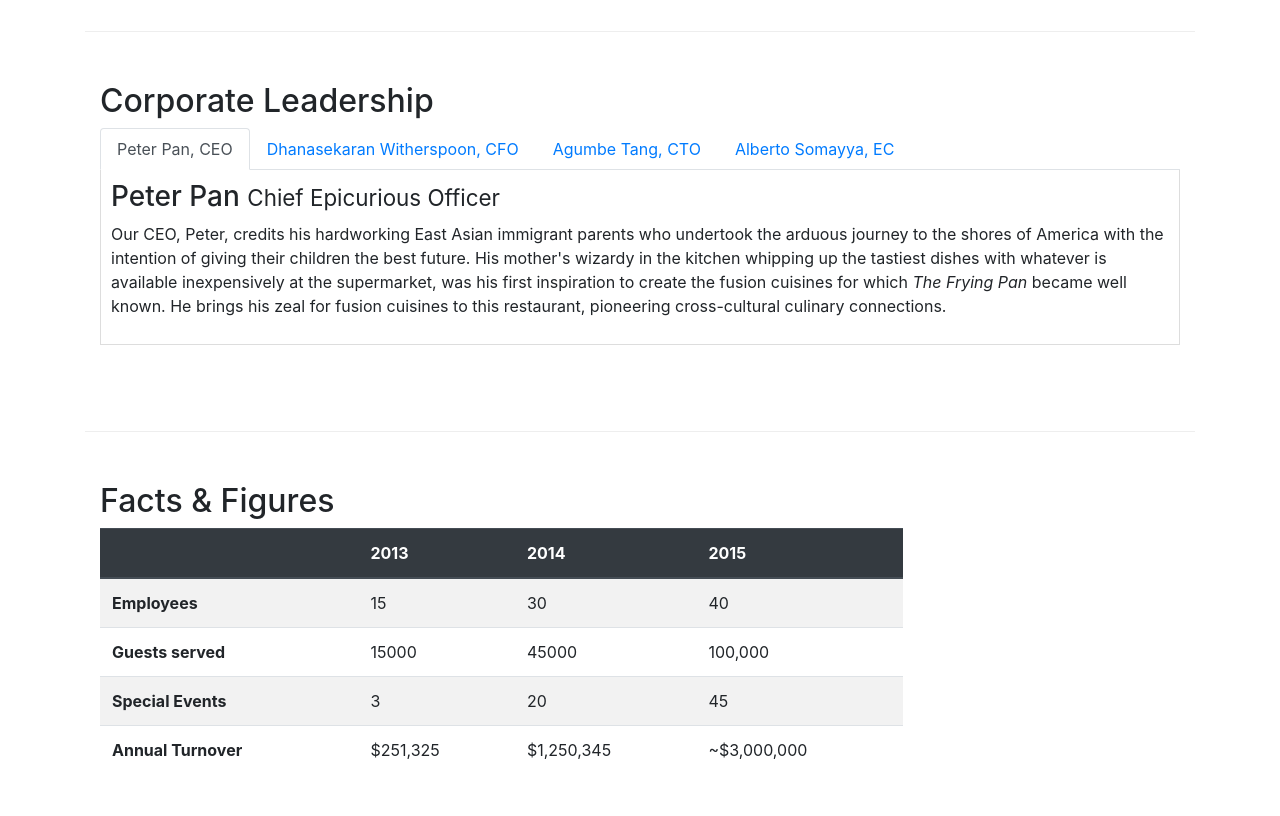
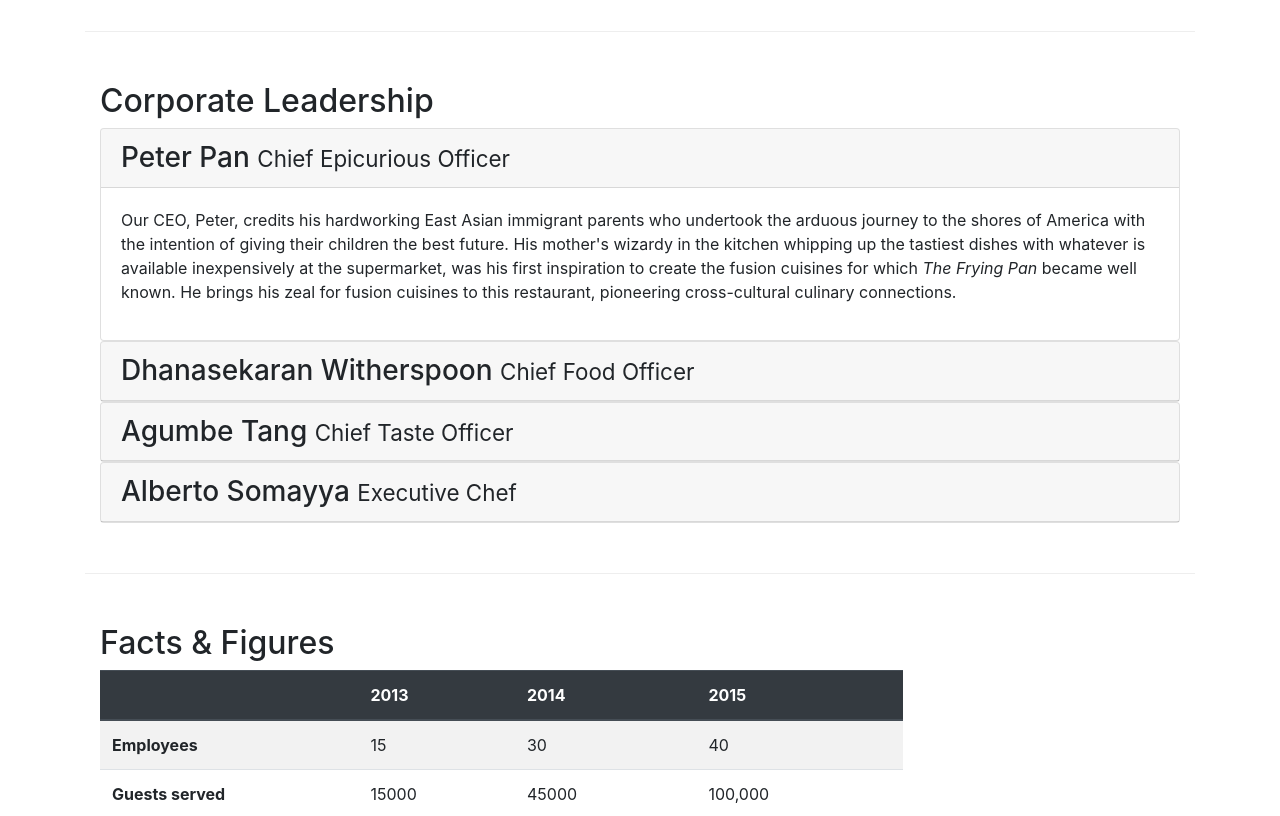
Before and after one commit to HarshAgrawal25/Bootstrap, a website: page aboutus.html in a window 1280 px wide. Shown: the part 940-1756 px from the top of the page. Drawn offline with nearby package versions, Linux system fonts and the light colour scheme.

Commit message:
Accordion

```diff
--- a/aboutus.html
+++ b/aboutus.html
@@ -104,36 +104,66 @@
         <div class="row row-content">
             <div class="col">
                 <h2>Corporate Leadership</h2>
-                <ul class="nav nav-tabs">
-                    <li class="nav-item">
-                        <a class="nav-link active" href="#peter"  role="tab" data-toggle="tab" >Peter Pan, CEO</a>
-                    </li>
-                    <li class="nav-item">
-                        <a class="nav-link" href="#danny"  role="tab" data-toggle="tab" >Dhanasekaran Witherspoon, CFO</a>
-                    </li>
-                    <li class="nav-item">
-                        <a class="nav-link" href="#agumbe"  role="tab" data-toggle="tab" >Agumbe Tang, CTO</a>
-                    </li>
-                    <li class="nav-item">
-                        <a class="nav-link" href="#alberto"  role="tab" data-toggle="tab" >Alberto Somayya, EC</a>
-                    </li>
-                </ul>
-                <div class="tab-content">
-                    <div role="tabpanel" class="tab-pane fade show active" id="peter">
-                        <h3>Peter Pan <small>Chief Epicurious Officer</small></h3>
+
+                    <div id="accordian">
+                        <div class="card">
+                            <div class="card-header" role="tab" id="peterhead">
+                                <h3 class="mb-0">
+                                    <a data-toggle="collapse" data-target="#peter">
+                                                    Peter Pan <small>Chief Epicurious Officer</small>
+                                    </a>
+                                </h3>
+                            </div>
+                            <div role="tabpanel" class="collapse show" id="peter" data-parent="#accordian">
+                                <div class="card-body">
                                     <p class="d-none d-sm-block">Our CEO, Peter, credits his hardworking East Asian immigrant parents who undertook the arduous journey to the shores of America with the intention of giving their children the best future. His mother's wizardy in the kitchen whipping up the tastiest dishes with whatever is available inexpensively at the supermarket, was his first inspiration to create the fusion cuisines for which <em>The Frying Pan</em> became well known. He brings his zeal for fusion cuisines to this restaurant, pioneering cross-cultural culinary connections.</p>
                                 </div>
-                    <div role="tabpanel" class="tab-pane fade" id="danny">
-                        <h3>Dhanasekaran Witherspoon <small>Chief Food Officer</small></h3>
+                            </div>
+                        </div>
+
+                        <div class="card">
+                            <div class="card-header" role="tab" id="dannyhead">
+                                <h3 class="mb-0">
+                                    <a class="collapsed" data-toggle="collapse" data-target="#danny">
+                                                Dhanasekaran Witherspoon <small>Chief Food Officer</small>
+                                    </a>
+                                </h3>
+                            </div>
+                            <div  class="collapse" id="danny" data-parent="#accordian" >
+                                <div class="card-body">
                                     <p class="d-none d-sm-block">Our CFO, Danny, as he is affectionately referred to by his colleagues, comes from a long established family tradition in farming and produce. His experiences growing up on a farm in the Australian outback gave him great appreciation for varieties of food sources. As he puts it in his own words, <em>Everything that runs, wins, and everything that stays, pays!</em></p>
                                 </div>
-                    <div class="tab-pane fade" role="tabpanel" id="agumbe">
-                        <h3>Agumbe Tang <small>Chief Taste Officer</small></h3>
+                            </div>
+                        </div>
+
+                        <div class="card">
+                            <div class="card-header" role="tab" id="">
+                                <h3 class="mb-0">
+                                    <a  class="collapsed" data-toggle="collapse" data-target="#agumbe">
+                                                Agumbe Tang <small>Chief Taste Officer</small>
+                                    </a>
+                                </h3>
+                            </div>
+                            <div  class="collapse" id="agumbe" data-parent="#accordian">
+                                <div class="card-body">
                                     <p class="d-none d-sm-block">Blessed with the most discerning gustatory sense, Agumbe, our CTO, personally ensures that every dish that we serve meets his exacting tastes. Our chefs dread the tongue lashing that ensues if their dish does not meet his exacting standards. He lives by his motto, <em>You click only if you survive my lick.</em></p>
                                 </div>
-                    <div class="tab-pane fade" role="tabpanel" id="alberto">
-                        <h3>Alberto Somayya <small>Executive Chef</small></h3>
+                            </div>
+                        </div>
+
+                       <div class="card">
+                           <div class="card-header" role="tab" id="albertohead">
+                               <h3 class="mb-0">
+                                    <a class="collapsed" data-toggle="collapse" data-target="#alberto">
+                                        Alberto Somayya <small>Executive Chef</small>
+                                    </a>
+                               </h3>
+                            </div>
+                           <div  class="collapse" id="alberto" data-parent="#accordian">
+                               <div class="card-body">
                                 <p class="d-none d-sm-block">Award winning three-star Michelin chef with wide International experience having worked closely with whos-who in the culinary world, he specializes in creating mouthwatering Indo-Italian fusion experiences. He says, <em>Put together the cuisines from the two craziest cultures, and you get a winning hit! Amma Mia!</em></p>
+                               </div>
+                           </div>
                        </div>
                     </div>
 
```
Lines whose indentation alone changed are shown as unchanged.
